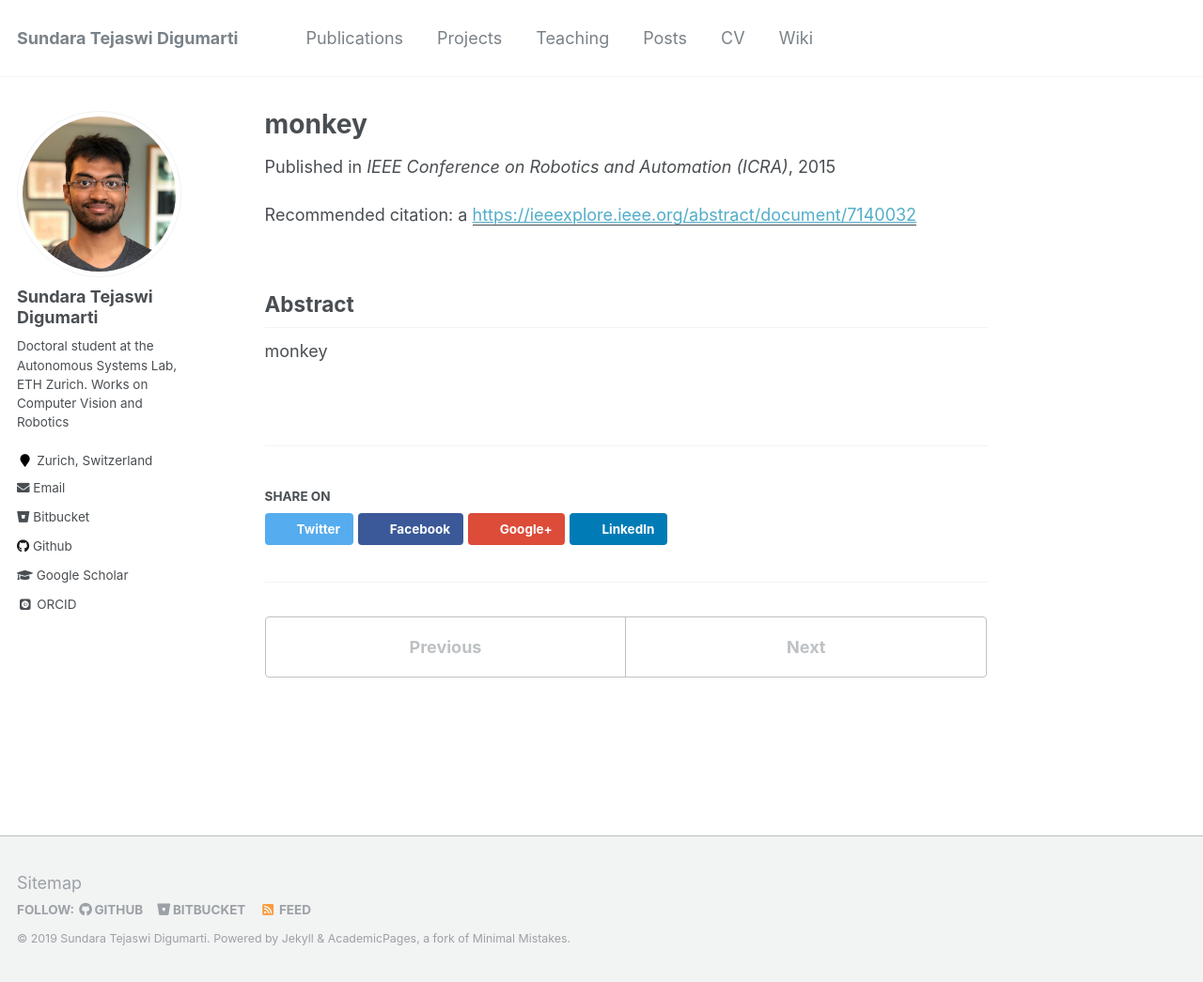
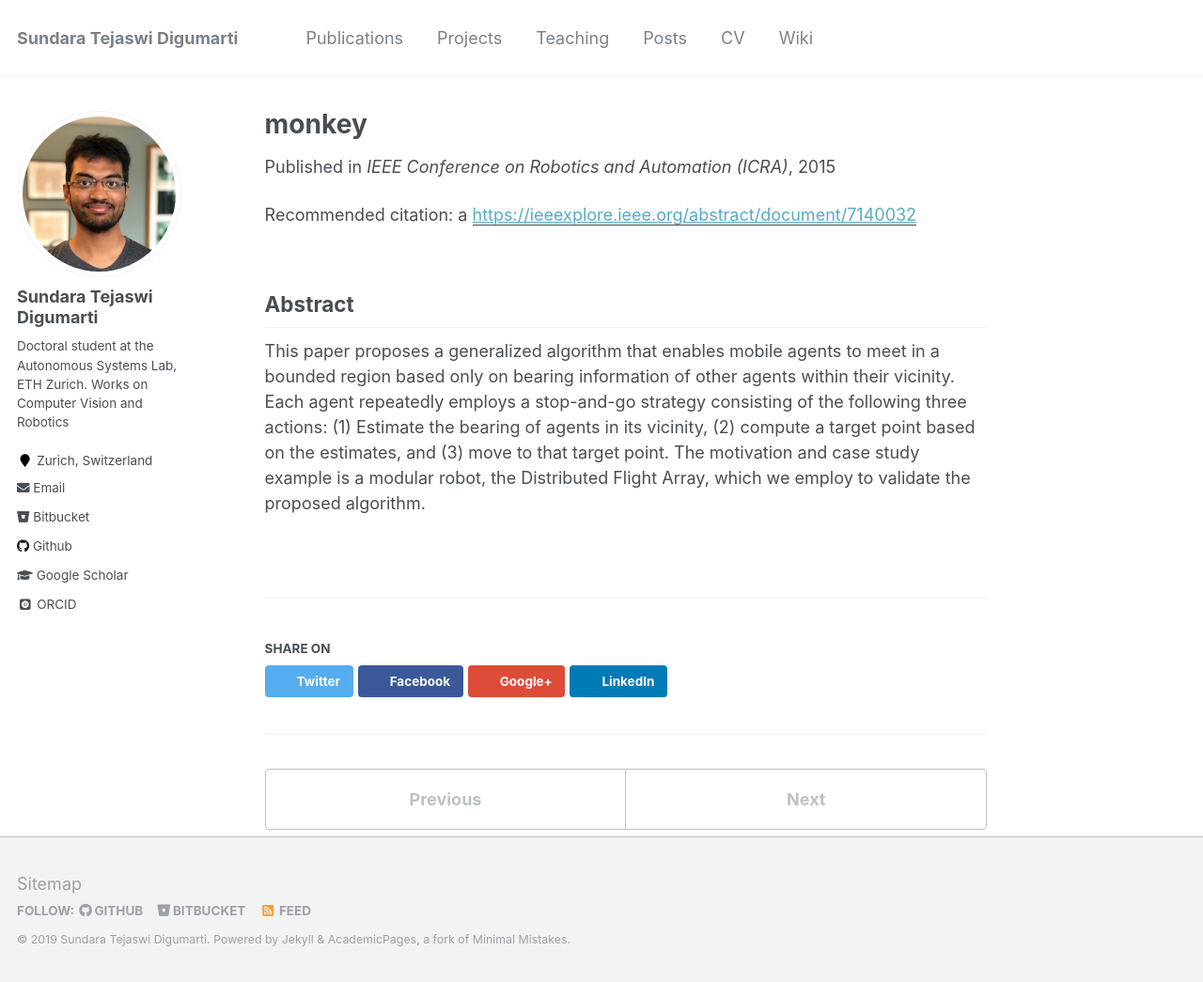
Before and after one commit to tejaswid/tejaswid.github.io, a Jekyll site: the page built from _publications/2015-05-26-Rendezvous.md, in a window 1280 px wide and 1045 px high. Shown: the whole window at 94% size. Built offline with Jekyll 4.4.1, drawn with Linux system fonts in a browser that asks for light colours; some web fonts are replaced.

Commit message:
abstract done

```diff
--- a/_publications/2015-05-26-Rendezvous.md
+++ b/_publications/2015-05-26-Rendezvous.md
@@ -10,4 +10,4 @@ citation: 'a'
 
 ---
 ## Abstract
-monkey
+This paper proposes a generalized algorithm that enables mobile agents to meet in a bounded region based only on bearing information of other agents within their vicinity. Each agent repeatedly employs a stop-and-go strategy consisting of the following three actions: (1) Estimate the bearing of agents in its vicinity, (2) compute a target point based on the estimates, and (3) move to that target point. The motivation and case study example is a modular robot, the Distributed Flight Array, which we employ to validate the proposed algorithm.
```
